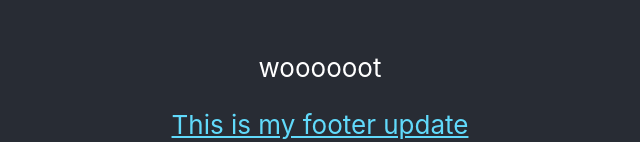
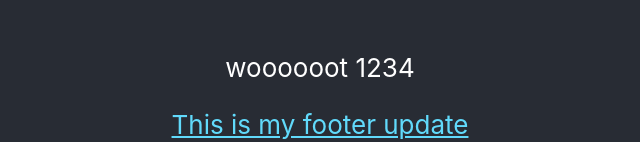
Before and after one commit to jrl8085/testrepo, a React (Create React App) app: page / in a window 1280 px wide. Shown: the part 477-619 px from the top of the page, without its empty margins (320-960 px from the left). Built offline with nearby package versions, Linux system fonts and the light colour scheme.

Commit message:
update 2

```diff
--- a/src/App.js
+++ b/src/App.js
@@ -7,7 +7,7 @@ function App() {
       <header className="App-header">
         <img src={logo} className="App-logo" alt="logo" />
         <p>
-          woooooot
+          woooooot 1234
         </p>
         <a
           className="App-link"
```
